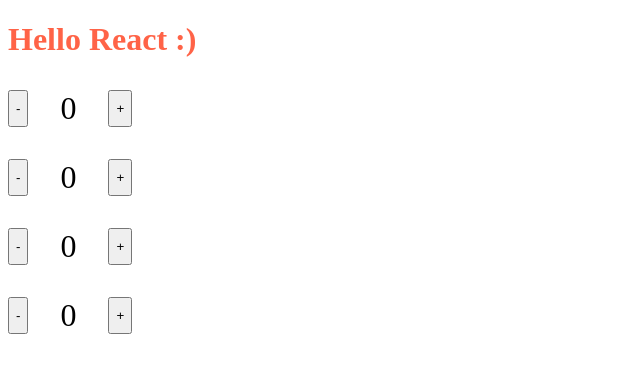
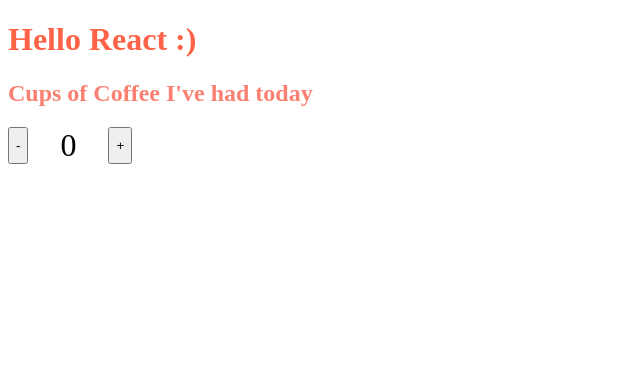
Before and after one commit to daegren/lhl-feb4-w6d1-breakout, a React app: page / in a window 1280 px wide. Shown: the top 372 px of the page, without its empty margins (0-640 px from the left). Built offline with nearby package versions, Linux system fonts and the light colour scheme.

Commit message:
adding titles to counters

```diff
--- a/package.json
+++ b/package.json
@@ -44,6 +44,7 @@
     "webpack-dev-server": "^3.1.10"
   },
   "dependencies": {
+    "prop-types": "^15.7.2",
     "react": "15.4.2",
     "react-dom": "15.4.2"
   }
--- a/src/App.jsx
+++ b/src/App.jsx
@@ -7,10 +7,7 @@
       <div>
         <h1>Hello React :)</h1>
 
-        <Counter />
-        <Counter />
-        <Counter />
-        <Counter />
+        <Counter title={'Cups of Coffee I\'ve had today'} />
       </div>
     );
   }
--- a/src/Counter.jsx
+++ b/src/Counter.jsx
@@ -1,4 +1,5 @@
 import React, { Component } from 'react';
+import PropTypes from 'prop-types';
 
 class Counter extends Component {
   constructor() {
@@ -15,9 +16,12 @@
   render() {
     return (
       <div className="counter">
-        <button onClick={this._handleDecrement}>-</button>
-        <span>{this.state.value}</span>
-        <button onClick={this._handleIncrement}>+</button>
+        <h2>{this.props.title}</h2>
+        <div className="container">
+          <button onClick={this._handleDecrement}>-</button>
+          <span>{this.state.value}</span>
+          <button onClick={this._handleIncrement}>+</button>
+        </div>
       </div>
     );
   }
@@ -31,3 +35,7 @@
   }
 }
 export default Counter;
+
+Counter.propTypes = {
+  title: PropTypes.string.isRequired
+};
--- a/styles/home.scss
+++ b/styles/home.scss
@@ -3,11 +3,18 @@
 }
 
 .counter {
-  display: flex;
-  font-size: 2em;
   margin: 1em 0;
 
-  span {
-    margin: 0 1em;
+  h2 {
+    color: salmon;
+  }
+
+  .container {
+    display: flex;
+    font-size: 2em;
+
+    span {
+      margin: 0 1em;
+    }
   }
 }
```
Also changed, not shown: 1 other file (tests, documents, lock files or other folders).
